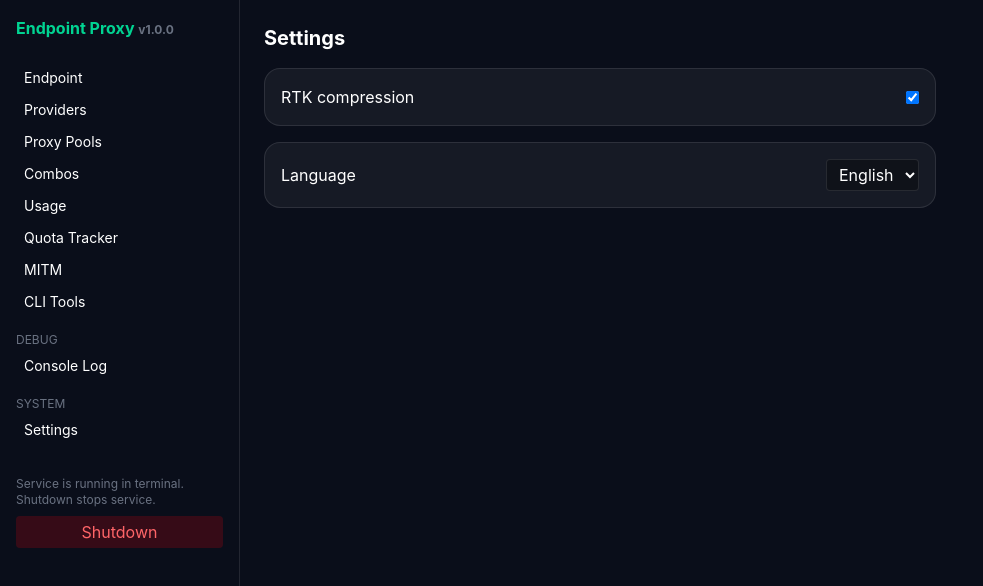
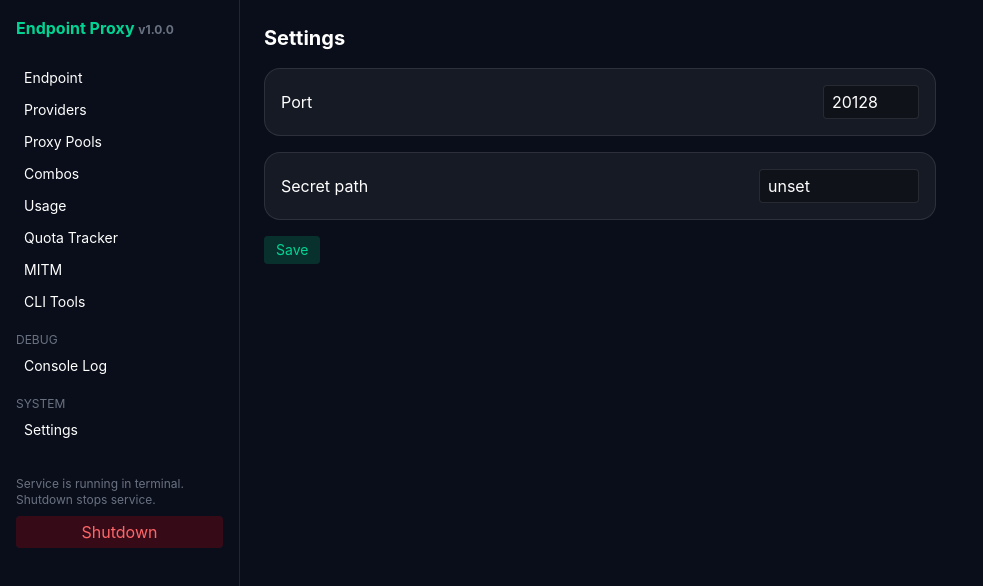
Before and after one commit to soroushse7o/3EVO-router, a Next.js app: page /settings in a window 1280 px wide. Shown: the top 586 px of the page, without its empty margins (0-983 px from the left). Built offline with nearby package versions, Linux system fonts and the light colour scheme; no server answers.

Commit message:
feat: settings page wired to /api/settings

```diff
--- a/src/app/(dashboard)/settings/page.tsx
+++ b/src/app/(dashboard)/settings/page.tsx
@@ -1,21 +1,21 @@
 "use client";
-import { useState } from "react";
-export default function SettingsPage(){
-  const [rtk,setRtk]=useState(true);
-  const [lang,setLang]=useState("en");
+import { useEffect, useState } from "react";
+export default function SettingsPage() {
+  const [port, setPort] = useState("20128");
+  const [secretPath, setSecretPath] = useState("");
+  useEffect(() => {
+    fetch("/api/settings").then(r => r.json()).then(d => { setPort(d.port); setSecretPath(d.secretPath); });
+  }, []);
   return (
     <div className="max-w-2xl space-y-4">
       <h1 className="text-xl font-bold">Settings</h1>
       <div className="rounded-2xl border border-white/10 bg-white/5 p-4">
-        <label className="flex items-center justify-between"><span>RTK compression</span><input type="checkbox" checked={rtk} onChange={e=>setRtk(e.target.checked)} /></label>
+        <label className="flex items-center justify-between"><span>Port</span><input value={port} onChange={e=>setPort(e.target.value)} className="bg-black/30 border border-white/10 rounded px-2 py-1 w-24" /></label>
       </div>
       <div className="rounded-2xl border border-white/10 bg-white/5 p-4">
-        <label className="flex items-center justify-between"><span>Language</span>
-          <select value={lang} onChange={e=>setLang(e.target.value)} className="bg-black/30 border border-white/10 rounded px-2 py-1">
-            <option value="en">English</option><option value="fa">فارسی</option>
-          </select>
-        </label>
+        <label className="flex items-center justify-between"><span>Secret path</span><input value={secretPath} onChange={e=>setSecretPath(e.target.value)} className="bg-black/30 border border-white/10 rounded px-2 py-1 w-40" placeholder="16-32 chars" /></label>
       </div>
+      <button className="rounded bg-emerald-500/20 text-emerald-400 px-3 py-1 text-sm" onClick={()=>fetch("/api/settings",{method:"POST",headers:{"Content-Type":"application/json"},body:JSON.stringify({port,secretPath})})}>Save</button>
     </div>
   );
 }
```
